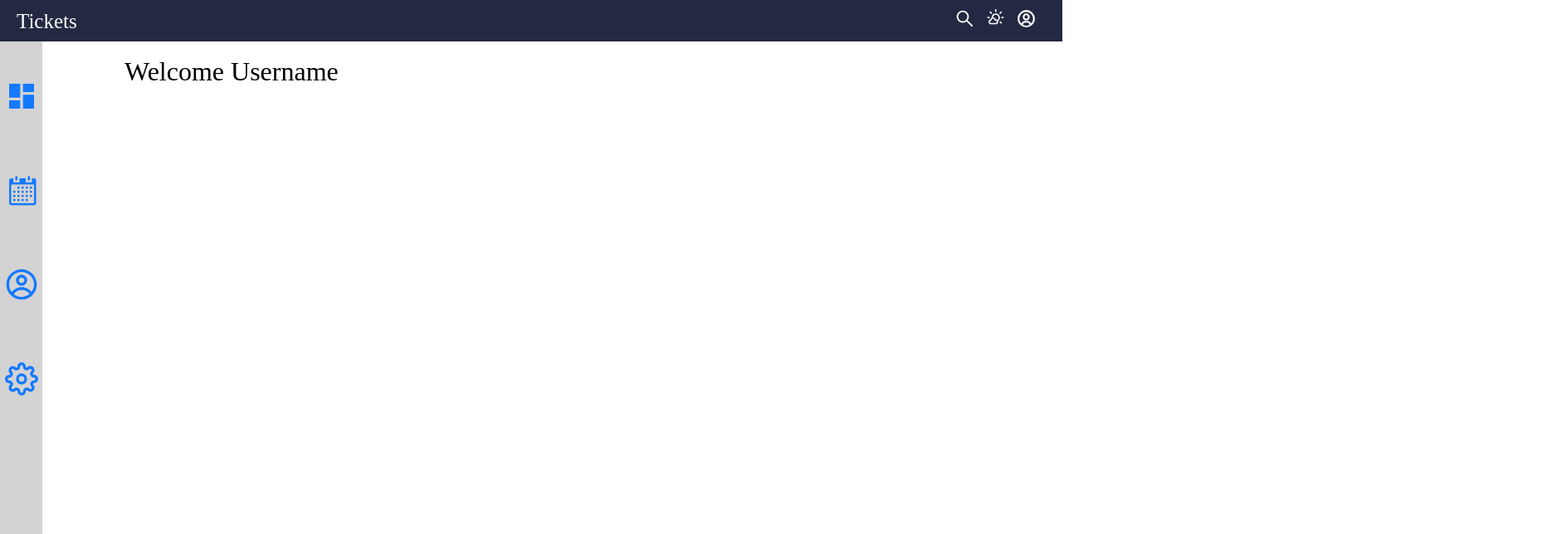
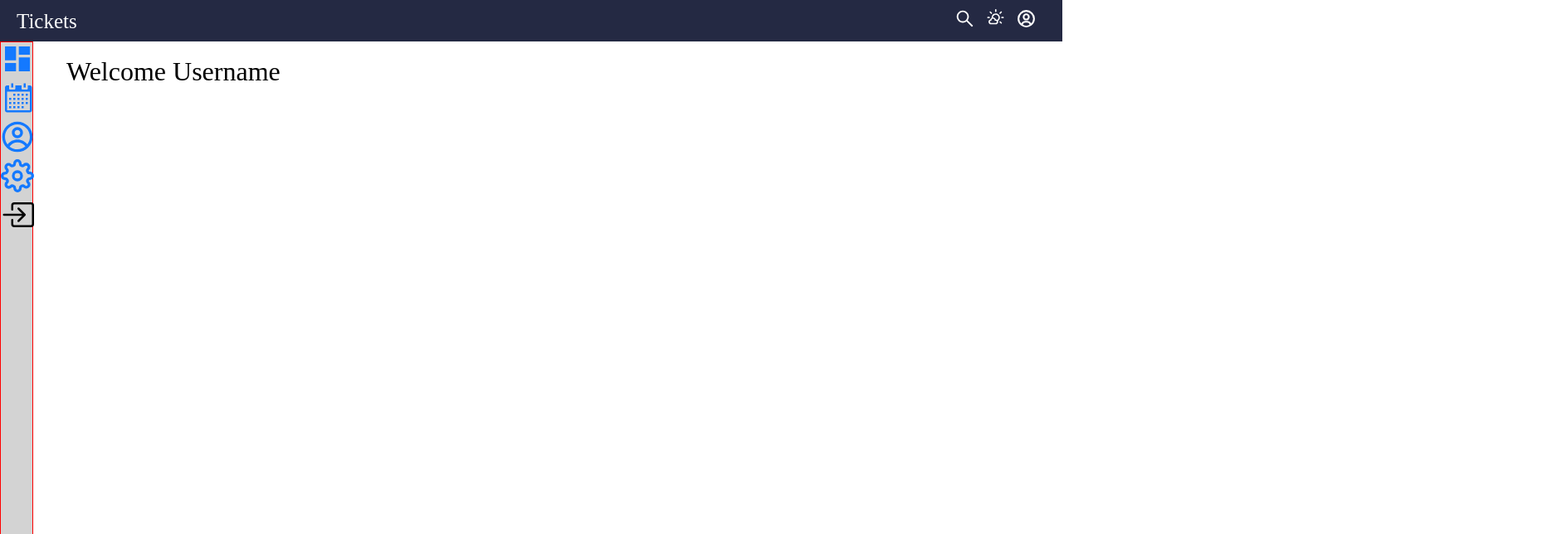
Before and after one commit to imxande/Help-Desk, a React (Create React App) app in the folder bug-tracker/: page / in a window 1280 px wide. Shown: the top 644 px of the page at 83% size, 1870 px wide, since content can reach past the window. Built offline with nearby package versions, Linux system fonts and the light colour scheme.

Commit message:
managed to properly position top, side menus on Home components

```diff
--- a/bug-tracker/src/components/home/style.js
+++ b/bug-tracker/src/components/home/style.js
@@ -5,11 +5,8 @@ export const Container = styled.div`
 `;
 
 export const Header = styled.header`
-  width: 1720px;
-  display: flex;
-  margin: 20px 150px;
+  font-size: 2em;
+  margin: 20px 80px;
   position: absolute;
-  font-size: 2em;
-  justify-content: space-between;
   // border: 1px solid purple;
 `;
--- a/bug-tracker/src/components/side_menu/index.jsx
+++ b/bug-tracker/src/components/side_menu/index.jsx
@@ -1,5 +1,5 @@
 import React from "react";
-import { Container, Icon, Footer, MenuContainer } from "./style";
+import { Container, Icon, MenuContainer, Button } from "./style";
 import {MdDashboard} from "react-icons/md"
 import {GoCalendar} from "react-icons/go"
 import {CgProfile} from "react-icons/cg"
@@ -24,11 +24,11 @@ export const SideMenu = () => {
           </Icon>
           </MenuContainer>
 
-          <Footer>
+          <Button>
               <Icon>
                 <BsBoxArrowInRight/>
               </Icon>
-          </Footer>
+          </Button>
       </Container>
   );
 };
--- a/bug-tracker/src/components/side_menu/style.js
+++ b/bug-tracker/src/components/side_menu/style.js
@@ -1,32 +1,22 @@
 import styled from "styled-components";
 
 export const Container = styled.div`
-  width: 4vw;
+  width: 5vh;
   height: 100vh;
-  text-align: center;
   background-color: lightgrey;
+  display: flex;
+  border: 1px solid red;
   position: fixed;
+  flex-direction: column;
 `;
 export const MenuContainer = styled.div`
-  height: 60%;
-  display: flex;
-  flex-direction: column;
-  justify-content: space-evenly;
-  align-items: center;
+  // border: 1px solid red;
 `;
 export const Icon = styled.i`
   font-size: 40px;
-  margin: 20px;
   color: ${(props) => props.color};
 `;
 
-export const Header = styled.header`
-  font-size: 40px;
+export const Button = styled.div`
+  // border: 1px solid red;
 `;
-
-export const Footer = styled.div`
-  position: absolute;
-  text-align: center;
-  align-items: center;
-  bottom: 20px;
-`;
```
